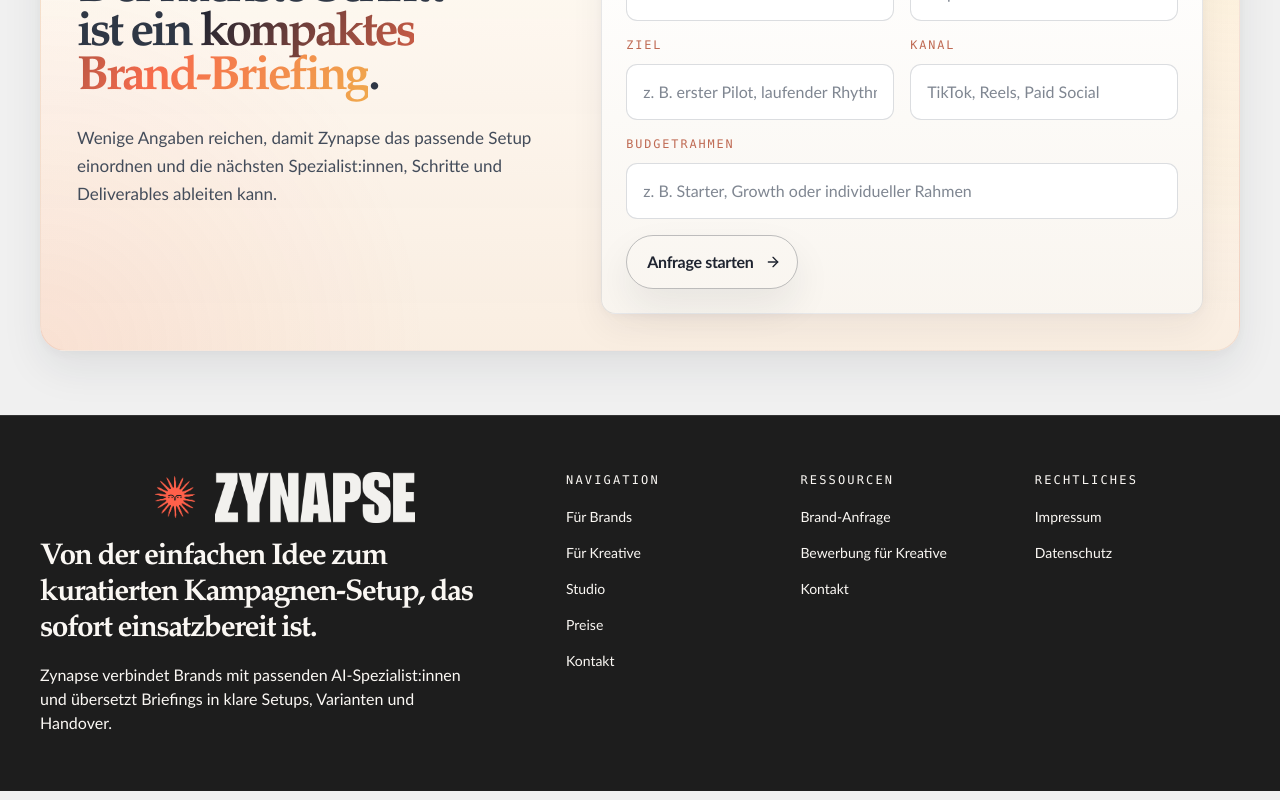
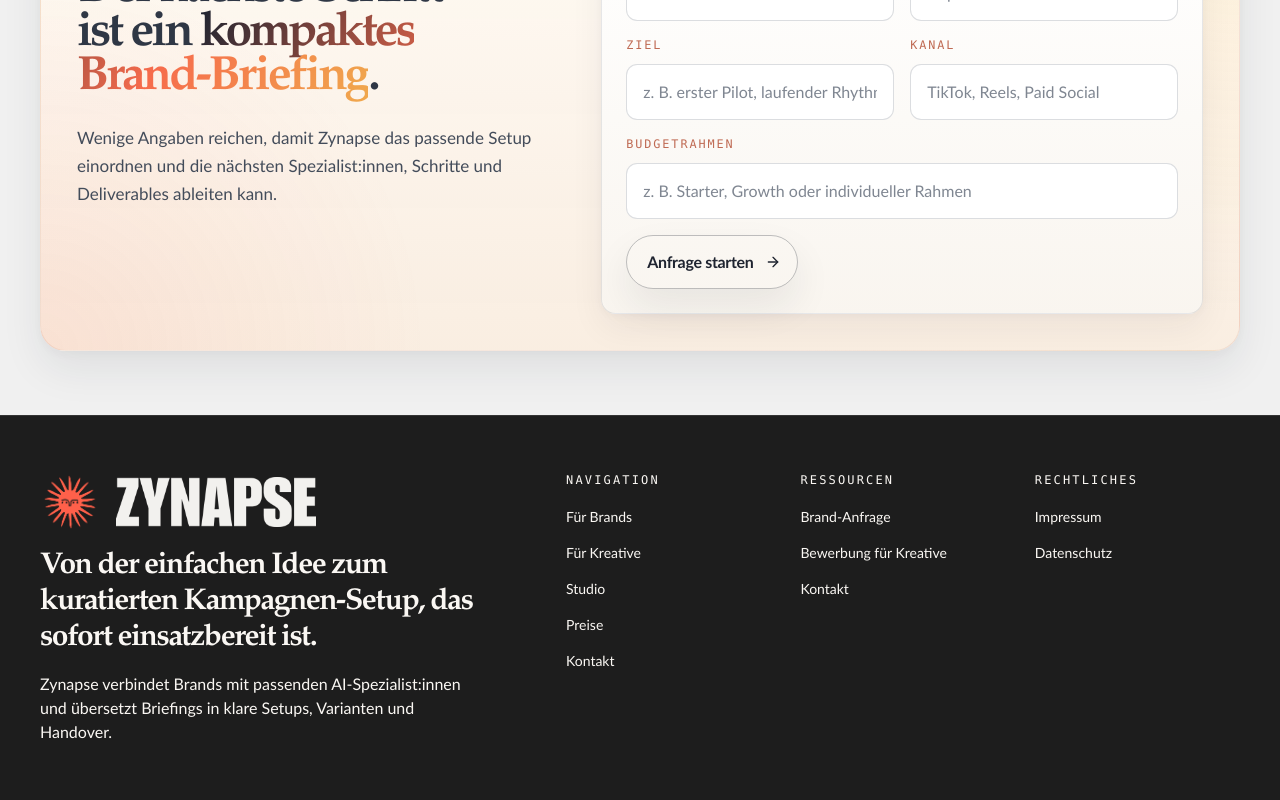
Before and after one commit to bpnace/zynapse, a Next.js app: page / in a window 1280 px wide. Shown: the part 5751-6551 px from the top of the page. Built offline with nearby package versions, Linux system fonts and the light colour scheme; no server answers.

Commit message:
further foote rimprovements

```diff
--- a/src/components/layout/site-footer.tsx
+++ b/src/components/layout/site-footer.tsx
@@ -8,13 +8,13 @@ export function SiteFooter() {
     <footer className="border-t border-white/10 bg-[#1d1d1d] text-[color:var(--surface-paper)]">
       <div className="mx-auto grid max-w-7xl gap-10 px-6 py-14 sm:px-8 lg:grid-cols-[minmax(0,0.45fr)_repeat(3,minmax(0,0.18fr))] lg:px-10">
         <div className="space-y-4">
-          <div className="mx-auto grid w-fit grid-cols-[auto_1fr] items-center gap-4">
+          <div className="grid w-fit grid-cols-[auto_1fr] items-center gap-4">
             <Image
               src="/logo/LogoSimple.png"
               alt="Zynapse Signet"
               width={2000}
               height={2000}
-              className="h-11 w-auto shrink-0 sm:h-12"
+              className="h-15 w-auto shrink-0 sm:h-15"
             />
             <Wordmark
               src="/logo/Wortmarke2.png"
```
